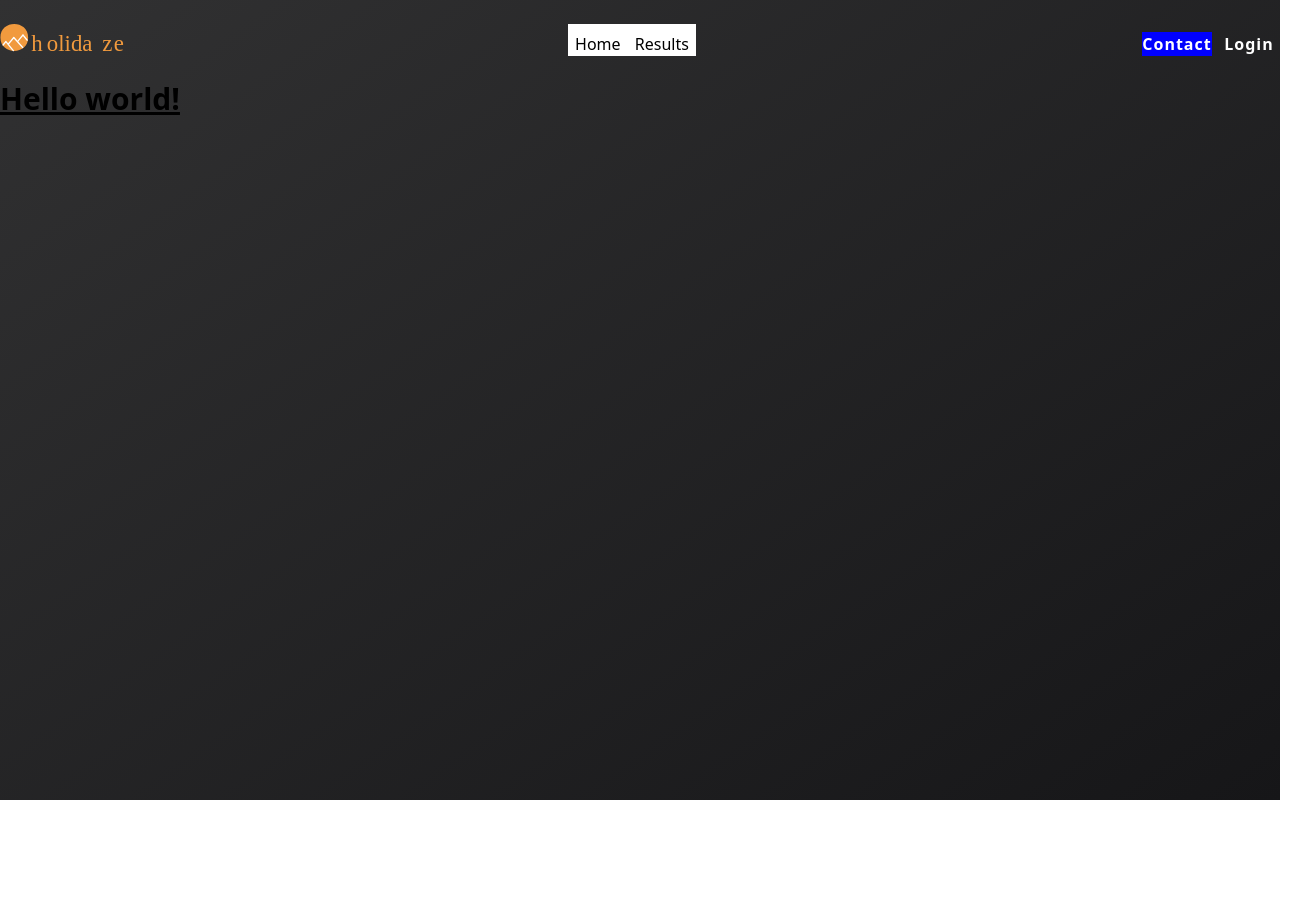
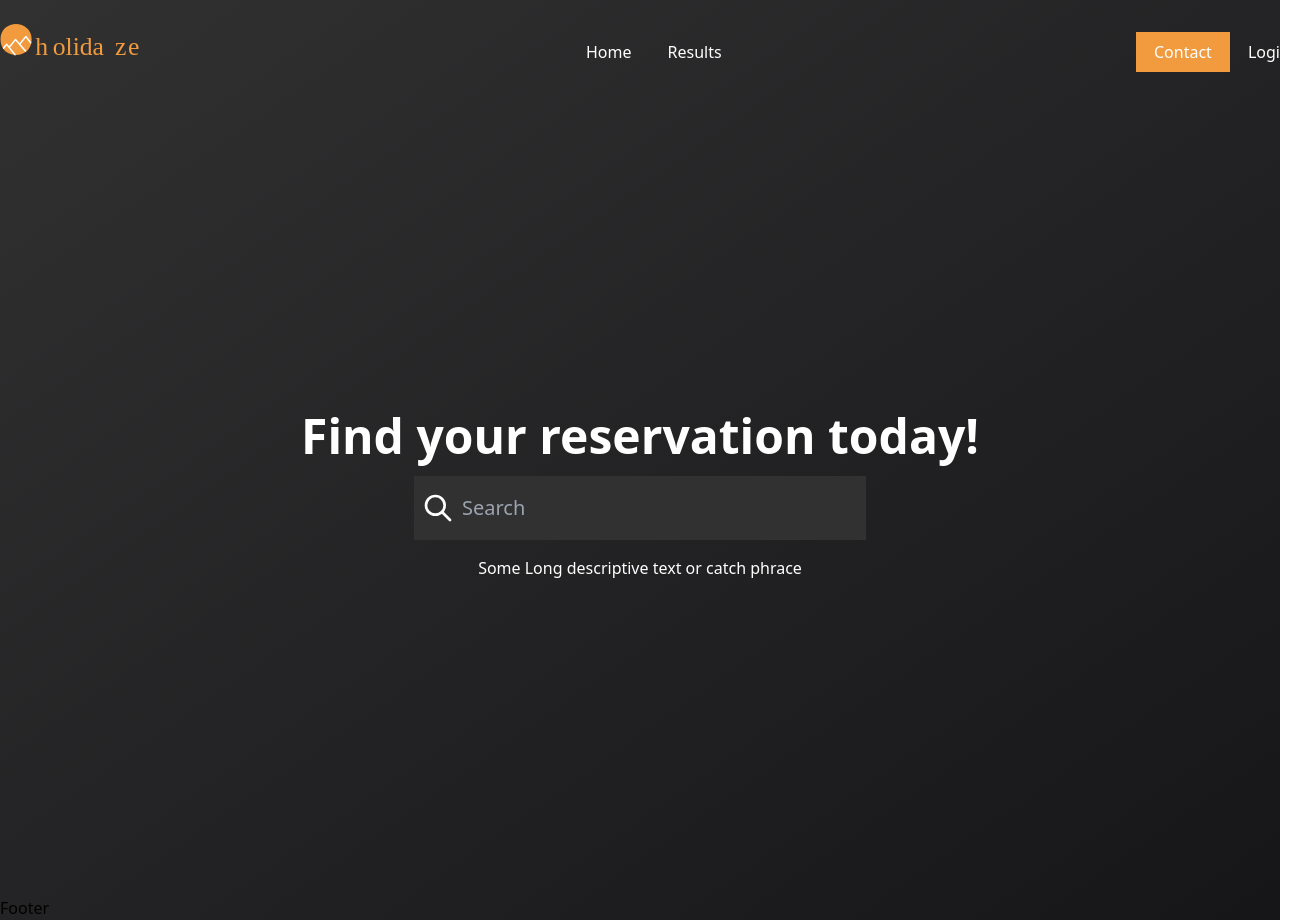
Before and after one commit to Noroff-FEU-Assignments/project-exam-2-KeyG94, a Next.js app in the folder holidaze/: page / in a window 1280 px wide. Shown: the whole page, 1308 px wide, since content can reach past the window. Before the commit the page ends 800 px from the top, so only its background shows below. Built offline with nearby package versions, Linux system fonts and the light colour scheme.

Commit message:
added paths/folders, added a layout to home landing page, styled the search box and added an icon on the searchbox. added a footer -wip

```diff
--- a/holidaze/components/layout/Layout.js
+++ b/holidaze/components/layout/Layout.js
@@ -1,37 +1,10 @@
-import Link from "next/link";
-import Image from "next/image";
-import logo from "../../public/Asset 6.svg";
-import styles from "./Layout.module.scss";
-
+import Nav from "./Nav";
 export default function Layout({ children }) {
   return (
     <div className="container">
-      <nav className="flex pt-6 pb-6 justify-between">
-        {/* Company log  */}
-        <div className="w-1/3">
-          <div className="w-32">
-            <Image src={logo} layout="responsive" alt="holidaze logo" />
-          </div>
-        </div>
-
-        <div className="w-1/3">
-          <div className="flex justify-around bg-white w-32 pt-2 ">
-            <Link href="/">Home</Link>
-            <Link href="/results">Results</Link>
-          </div>
-        </div>
-
-        {/* display hidden on small devices, this is in footer  */}
-        <div className={styles.linksContainer}>
-          <div className="flex justify-around w-36 pt-2">
-            <Link href="/contact">Contact</Link>
-            <Link href="/login">Login</Link>
-          </div>
-        </div>
-        {/* End of display hidden */}
-      </nav>
-
-      <div className="container">{children}</div>
+      <Nav />
+      <div className="body-container">{children}</div>
+      <footer className="">Footer</footer>
     </div>
   );
 }
--- a/holidaze/components/layout/Layout.module.scss
+++ /dev/null
@@ -1,19 +0,0 @@
-.image-container {
-    img {
-        height: 500px;
-        width: 500px;
-    }
-}
-
-.linksContainer {
-
-    a {
-        color: white;
-        font-weight: bold;
-        letter-spacing: 1px;
-    }
-
-    a:first-child{
-        background-color: blue;
-    }
-}
--- /dev/null
+++ b/holidaze/components/layout/Nav.js
@@ -0,0 +1,37 @@
+import Link from "next/link";
+import Image from "next/image";
+import logo from "../../public/Asset 6.svg";
+import styles from "./Nav.module.scss";
+
+export default function Nav() {
+  return (
+    <nav className="flex pt-6 pb-6 justify-between">
+      {/* Company log  */}
+      <div className="w-2/3 sm:w-1/3">
+        <div className="w-36 hover:cursor-pointer">
+          <Link href="/" passHref>
+            <Image src={logo} layout="responsive" alt="holidaze logo" />
+          </Link>
+        </div>
+      </div>
+
+      <div className="w-1/3">
+        <div className={styles.navigationLinks}>
+          <div className="flex justify-around w-36 pt-2">
+            <Link href="/">Home</Link>
+            <Link href="/results">Results</Link>
+          </div>
+        </div>
+      </div>
+
+      {/* display hidden on small devices, this is in footer  */}
+      <div className={styles.linksContainer}>
+        <div className="hidden sm:flex justify-around w-36 pt-2">
+          <Link href="/contact">Contact</Link>
+          <Link href="/login">Login</Link>
+        </div>
+      </div>
+      {/* End of display hidden */}
+    </nav>
+  );
+}
--- /dev/null
+++ b/holidaze/components/layout/Nav.module.scss
@@ -0,0 +1,41 @@
+.image-container {
+    img {
+        height: 500px;
+        width: 500px;
+    }
+}
+
+%shared-links {
+    color: white;
+    font-size: 16px;
+    padding: 8px 18px;
+}
+
+.navigationLinks {
+
+    a {
+        @extend %shared-links;
+        box-shadow: inset 0 0 0 0 #F19A3E;
+        transition: color .3s ease-in-out, box-shadow .3s ease-in-out;
+
+        &:hover {
+            box-shadow: inset 100px 0 0 0 #F19A3E;
+            transition: ease-in 100ms;
+        }
+    }
+}
+
+.linksContainer {
+
+    a {
+        @extend %shared-links;
+
+        &:hover {
+            color: #cfcfcf;
+        }
+    }
+
+    a:first-child{
+        background-color: #F19A3E;
+    }
+}
--- a/holidaze/pages/index.js
+++ b/holidaze/pages/index.js
@@ -1,13 +1,46 @@
 import Layout from "../components/layout/Layout";
 import Head from "../components/layout/Head";
+import { useState } from "react";
 
 export default function Home() {
+  const [search, setSearch] = useState("");
+
+  const handleChange = ({ target }) => {
+    setSearch(target.value);
+  };
+  console.log(search);
+
   return (
-    <div>
-      <Layout>
-        <Head title="home" />
-        <h1 className="text-3xl font-bold underline">Hello world!</h1>
-      </Layout>
-    </div>
+    <Layout>
+      <Head title="home" />
+      <div className="grid place-items-center h-screen">
+        <div className="flex flex-col text-center text-white">
+          <h1 className="text-5xl font-bold ">Find your reservation today!</h1>
+          <div className="flex py-4 px-2 my-4 bg-lightBlack mx-auto w-2/3">
+            <svg
+              xmlns="http://www.w3.org/2000/svg"
+              className="h-8 w-8 mr-2"
+              fill="none"
+              viewBox="0 0 24 24"
+              stroke="currentColor"
+            >
+              <path
+                strokeLinecap="round"
+                strokeLinejoin="round"
+                strokeWidth={2}
+                d="M21 21l-6-6m2-5a7 7 0 11-14 0 7 7 0 0114 0z"
+              />
+            </svg>
+            <input
+              className="outline-none text-[20px] bg-lightBlack"
+              placeholder="Search"
+              onChange={(e) => handleChange(e)}
+              value={search}
+            />
+          </div>
+          <p>Some Long descriptive text or catch phrace</p>
+        </div>
+      </div>
+    </Layout>
   );
 }
--- a/holidaze/styles/globals.css
+++ b/holidaze/styles/globals.css
@@ -10,9 +10,6 @@ html {
     rgba(22, 22, 24, 1) 100%
   );
   background-repeat: no-repeat;
-  background-size: 100vw 100vh;
+  background-size: cover;
   background-position: fixed;
 }
-
-body {
-}
```
Also changed, not shown: holidaze/pages/[slug].js (added), holidaze/pages/admin/index.js (added), holidaze/pages/contact/index.js (added), holidaze/pages/results/index.js (added).
